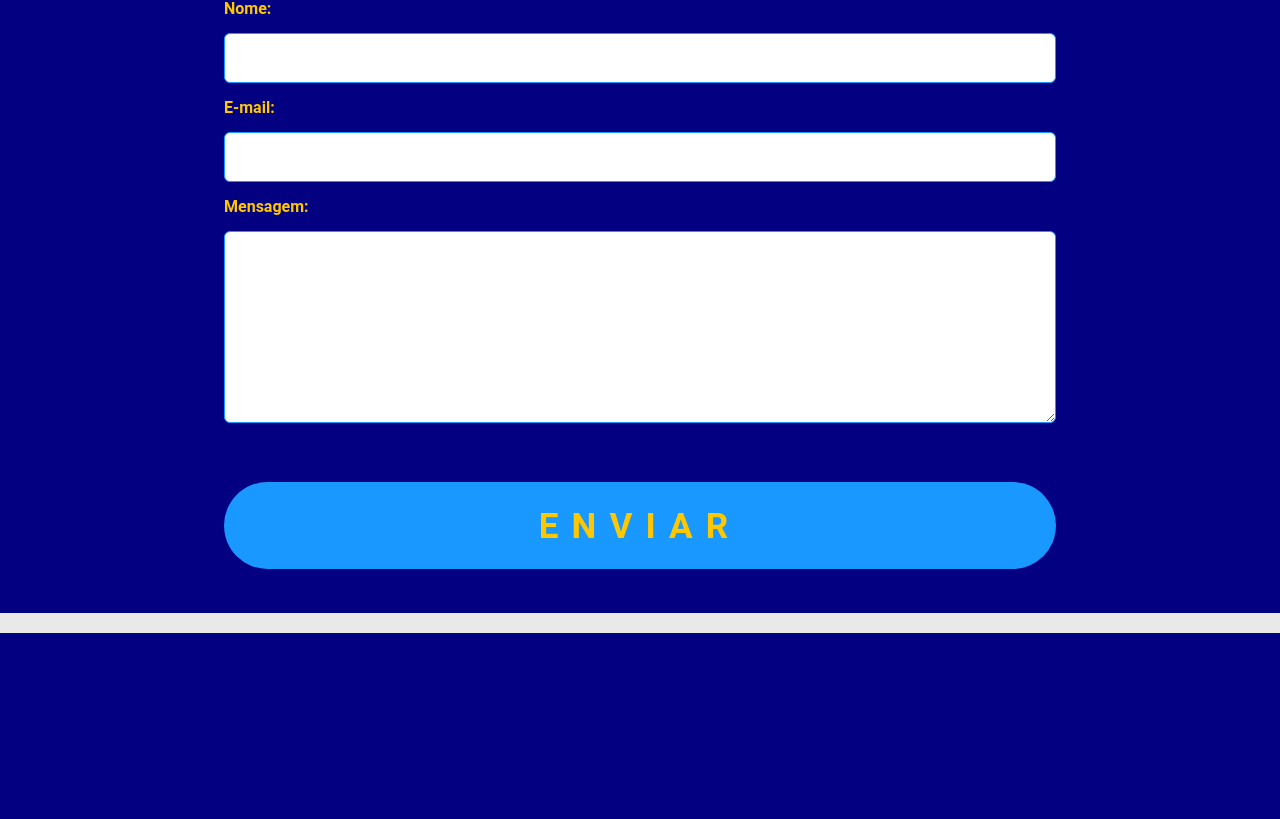
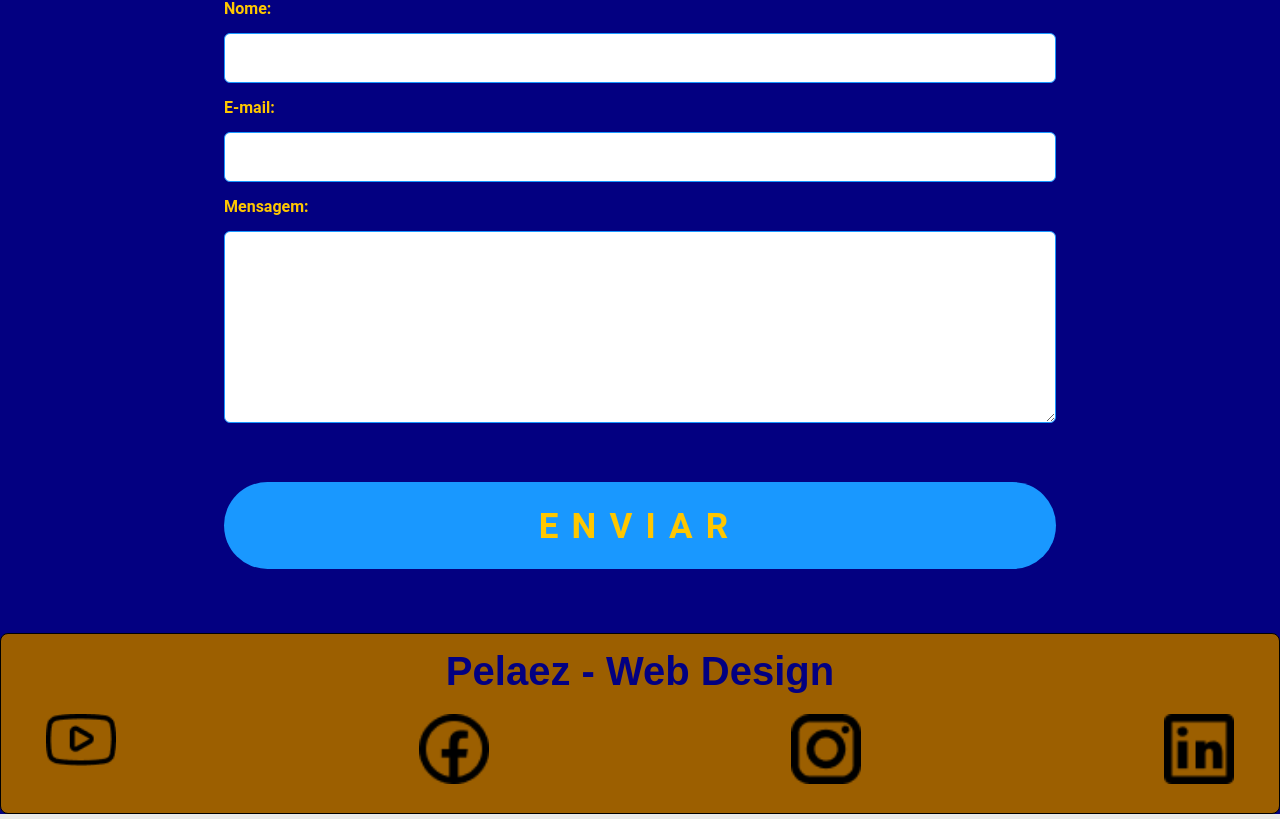
Before and after one commit to marcospelaez-dev/site-portfolio, a PHP site: page / in a window 1280 px wide. Shown: the part 1243-2062 px from the top of the page. Before the commit the page ends 1876 px from the top, so only its background shows below. Run offline with PHP 8.4, Linux system fonts and the light colour scheme.

Commit message:
footer-finish
final footer and home page - index

```diff
--- a/assets/styles/style.css
+++ b/assets/styles/style.css
@@ -316,3 +316,31 @@
      }
 
  }
+
+
+ /* Footer */
+
+ footer {
+   border: 1px solid #000000;
+   background-color: var(--complementary-color-2);
+   border-radius: 8px;
+   padding: 5px;
+   text-align: center;
+ }
+
+ footer h3 {
+   color: var(--site-bg-color);
+   font-family: 'Audiowide', sans-serif;
+   font-size: 16px;
+   margin: 10px 0;
+ }
+
+ .social-media {
+   display: flex;
+   justify-content: space-between;
+   margin: 20px 40px;
+ }
+
+ .social-media img {
+   cursor: pointer;
+ }
--- a/assets/styles/styles-desk.css
+++ b/assets/styles/styles-desk.css
@@ -162,6 +162,15 @@
         font-size: 2.19em; /* ~35px */
      }
 
+     /* Footer */
+     footer h3 {
+      font-size: 40px;
+     }
+
+     .social-media img {
+       width: 70px;
+     }
+
 }
 
 /* HEADER desktop Ajuste */
--- a/assets/styles/styles-tablet.css
+++ b/assets/styles/styles-tablet.css
@@ -91,6 +91,12 @@
    .form-text {
       width: 65%;
   }
+
+  /* Footer */
+
+  footer h3 {
+    font-size: 30px;
+  }
 }
 
  /* Tablet adjustment contact form section */
--- a/index.html
+++ b/index.html
@@ -134,6 +134,31 @@
             </div>
          </section>
          <!-- End Contact form section -->
+
+         <!-- Footer -->
+            <footer>
+
+                    <h3>Pelaez - Web Design</h3>
+
+                    <div class="social-media">
+                        <a href="https://www.youtube.com/channel/UCY-HNzfpK9DILKUSFbKmhPQ" target="_blank">
+                            <img src="./assets/img/youtube-icon.png" alt="youtube">
+                        </a>
+
+                        <a href="https://www.facebook.com/webdesignmarcos/" target="_blank">
+                            <img src="./assets/img/facebook-icon.png" alt="facebook">
+                        </a>
+
+                        <a href="https://www.instagram.com/pelaez_design/" target="_blank">
+                            <img src="./assets/img/instagram-icon.png" alt="instagram">
+                        </a>
+
+                        <a href="https://www.linkedin.com/in/pelaezmarcos/" target="_blank">
+                            <img src="./assets/img/linkedin-icon.png" alt="Linkedin">
+                        </a>
+                    </div>
+            </footer>
+         <!-- End Footer -->
     </div>
 
     <script src="assets/scripts/script.js"></script>
```
Also changed, not shown: assets/img/facebook-icon.png (added), assets/img/instagram-icon.png (added), assets/img/linkedin-icon.png (added), assets/img/youtube-icon.png (added).
